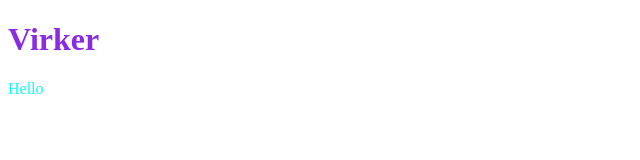
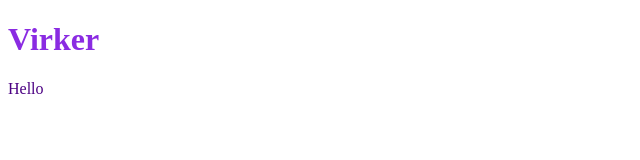
Before and after one commit to Andread24/test-git, a plain HTML site: page index.html in a window 1280 px wide. Shown: the full height of the page, 0-640 px from the left. Drawn offline with Linux system fonts and the light colour scheme.

Commit message:
color change

```diff
--- a/style.css
+++ b/style.css
@@ -3,5 +3,5 @@ h1 {
 }
 
 p {
-  color: aqua;
+  color: indigo;
 }
```
